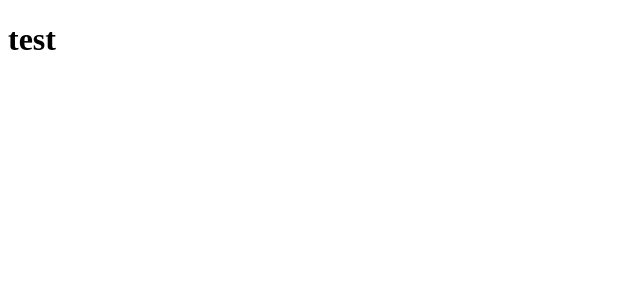
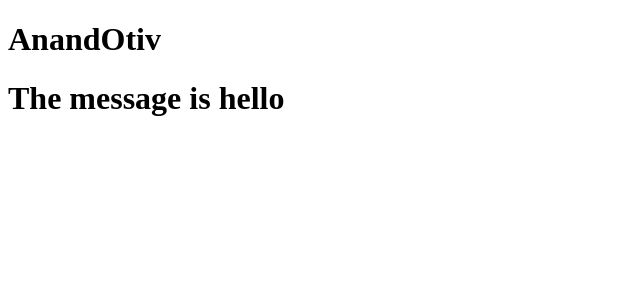
Before and after one commit to AnandOtivCode/Anand_Otiv_Learning_Angular, an Angular app: page / in a window 1280 px wide. Shown: the top 300 px of the page, without its empty margins (0-640 px from the left). Built offline with nearby package versions, Linux system fonts and the light colour scheme.

Commit message:
Showcasing commit

```diff
--- a/angular.json
+++ b/angular.json
@@ -92,5 +92,8 @@
         }
       }
     }
+  },
+  "cli": {
+    "analytics": "7573554f-fb2c-47ec-9133-d8fa48ed6fa1"
   }
 }
--- a/src/app/app.component.html
+++ b/src/app/app.component.html
@@ -1 +1,2 @@
 <h1>{{varName}}</h1>
+<h1>The message is {{varMessage}}</h1>
--- a/src/app/app.component.ts
+++ b/src/app/app.component.ts
@@ -10,5 +10,6 @@ import { RouterOutlet } from '@angular/router';
 })
 export class AppComponent {
   title = 'Anand-Otiv-Learning-Angular';
-  varName:string='test';
+  varName='AnandOtiv';
+  varMessage='hello';
 }
```
